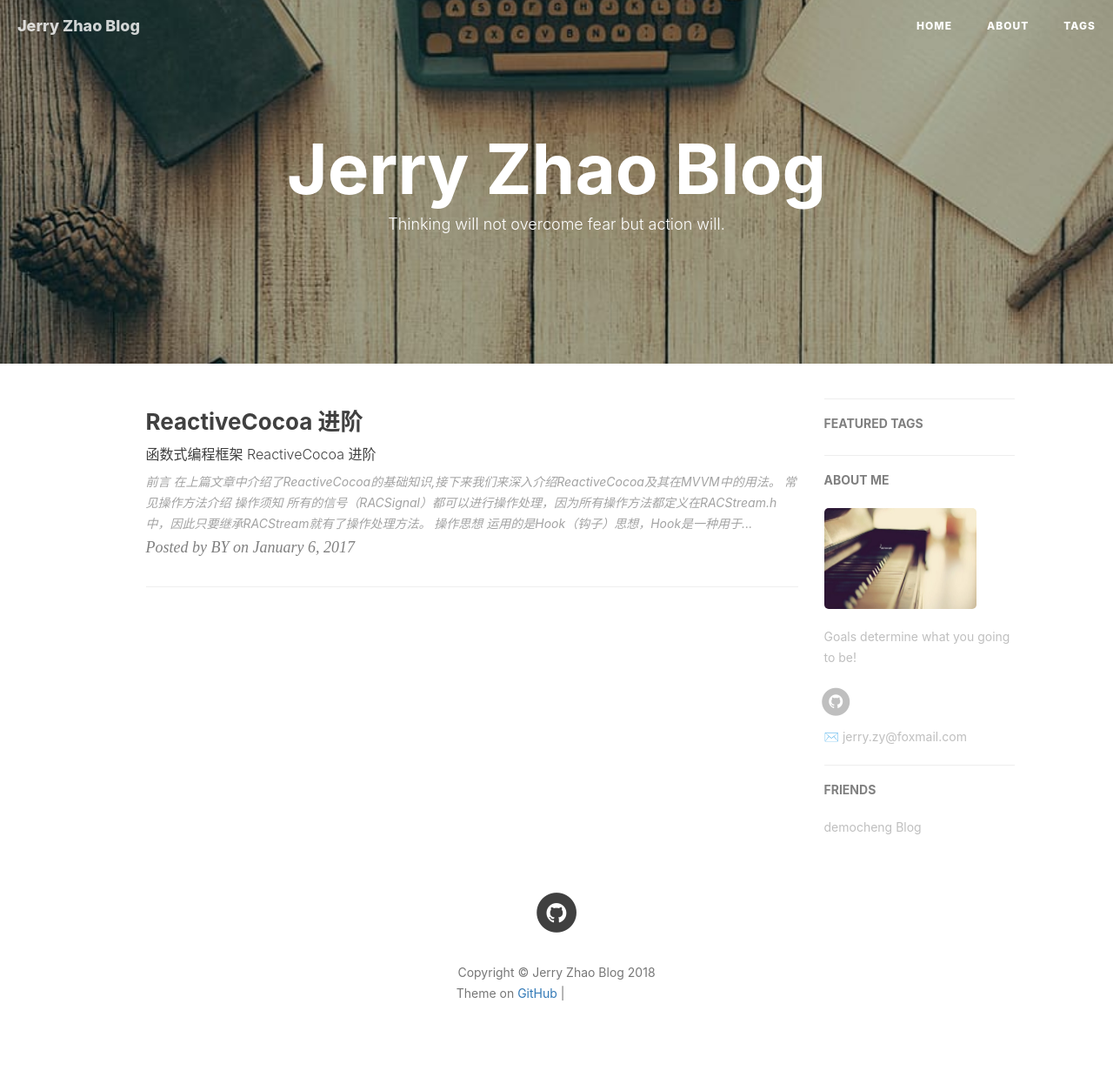
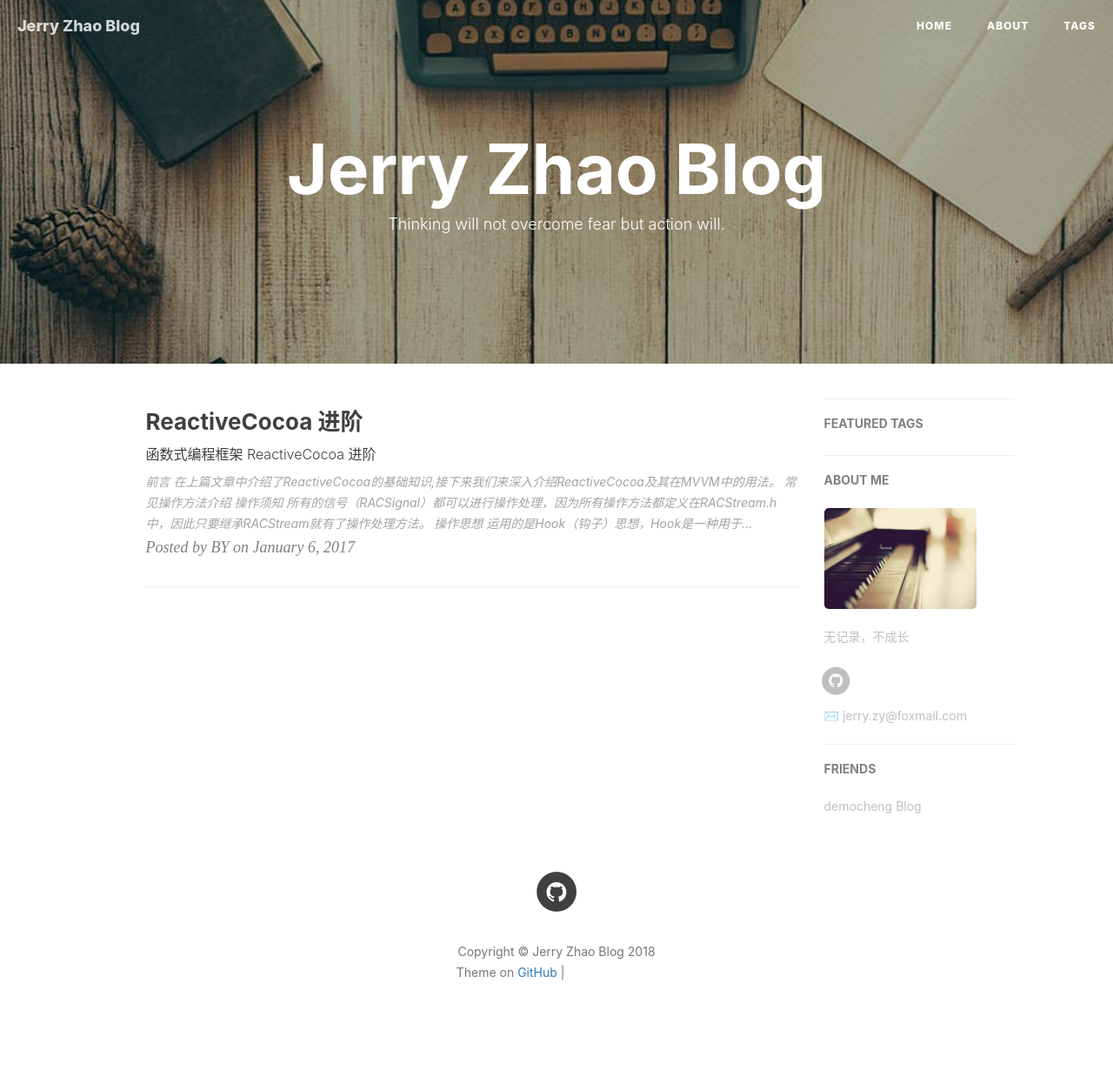
Before and after one commit to aipiano/aipiano.github.io, a Jekyll site: the page built from index.html, in a window 1280 px wide. Shown: the whole page at 87% size. Built offline with Jekyll 4.4.1, drawn with Linux system fonts in a browser that asks for light colours; nearby versions of some CDN libraries; the list of posts is cut into pages by our own code; comment, search, counter and statistics services are not loaded; after the commit the page ends 1222 px from its top, so only the background shows below that; some of the changed lines change nothing that is shown; grey boxes are pictures that could not be loaded.

Commit message:
fix bugs

```diff
--- a/_config.yml
+++ b/_config.yml
@@ -3,7 +3,7 @@
 SEOTitle: 赵宇的博客 | Jerry Zhao Blog
 header-img: img/post-bg-desk.jpg
 email: jerry.zy@foxmail.com
-description: "无记录，不成长"
+description: "A place to share science, ideas and life."
 keyword: "Jerry Zhao, Blog, 博客, 赵宇, 机器视觉, 人工智能, 机器人, 算法, 数学, Math, Robot, Robotics, Computer Vision, AI"
 url: "http://aipiano.github.io"          # your host, for absolute URL
 baseurl: ""      # for example, '/blog' if your blog hosted on 'host/blog'
@@ -11,7 +11,7 @@
 
 # Sidebar settings
 sidebar: true                           # whether or not using Sidebar.
-sidebar-about-description: "Goals determine what you going to be!"
+sidebar-about-description: "无记录，不成长"
 sidebar-avatar: /img/piano.jpg      # use absolute URL, seeing it's used in both `/` and `/about/`
 
 
@@ -60,14 +60,14 @@
 # disqus_username: qiubaiying
 
 # Gitalk
-gitalk:
-  enable: true    #是否开启Gitalk评论
-  clientID: f2c84e7629bb1446c1a4                            #生成的clientID
-  clientSecret: ca6d6139d1e1b8c43f8b2e19492ddcac8b322d0d    #生成的clientSecret
-  repo: qiubaiying.github.io    #仓库名称
-  owner: qiubaiying    #github用户名
-  admin: qiubaiying
-  distractionFreeMode: true #是否启用类似FB的阴影遮罩
+#gitalk:
+#  enable: false    #是否开启Gitalk评论
+#  clientID: f2c84e7629bb1446c1a4                            #生成的clientID
+#  clientSecret: ca6d6139d1e1b8c43f8b2e19492ddcac8b322d0d    #生成的clientSecret
+#  repo: qiubaiying.github.io    #仓库名称
+#  owner: qiubaiying    #github用户名
+#  admin: qiubaiying
+#  distractionFreeMode: true #是否启用类似FB的阴影遮罩
 
 
 # 统计
```
Also changed, not shown: img/BY_bolg_logo.png (deleted), img/apple-touch-icon.png (deleted), img/favicon.ico (deleted).
